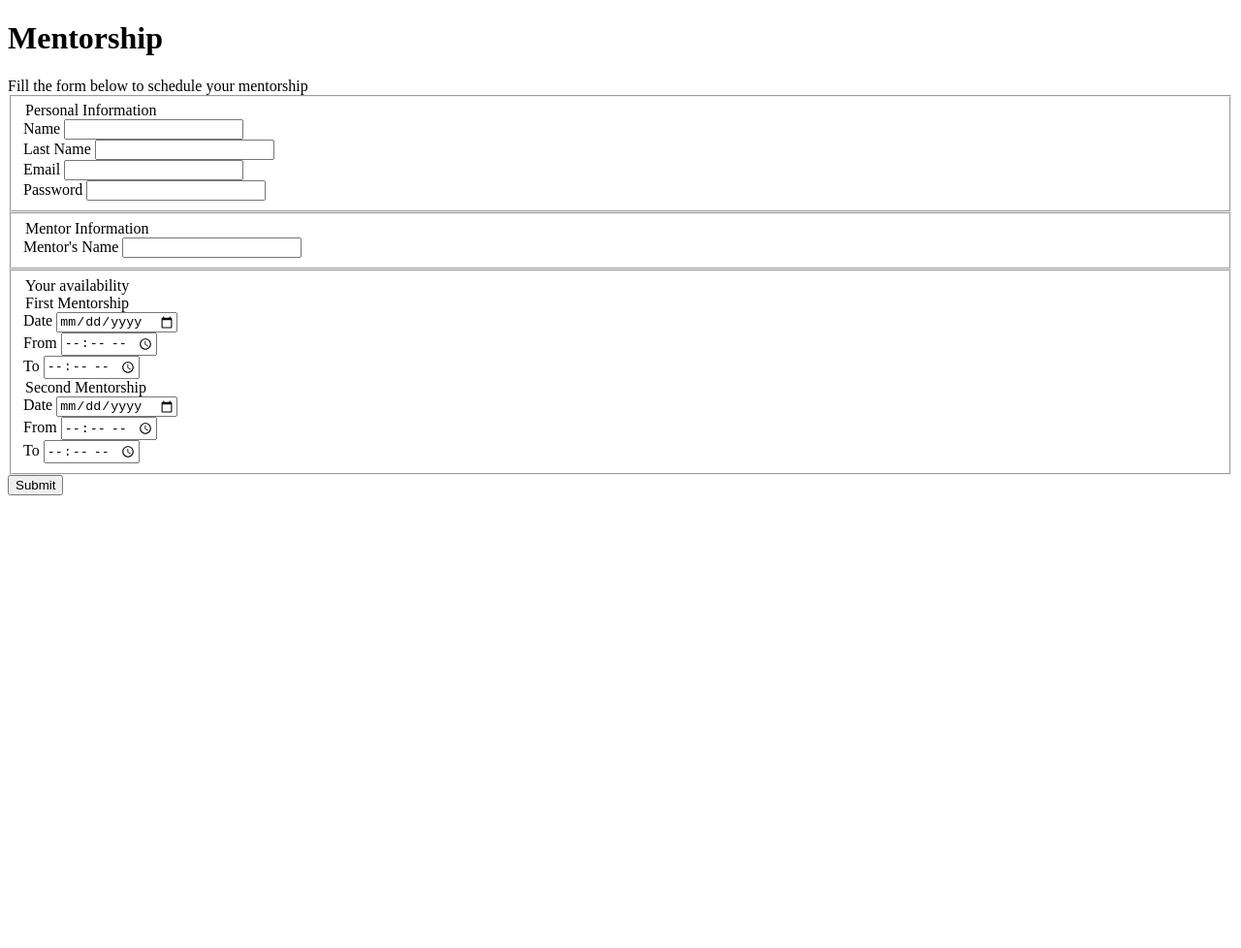
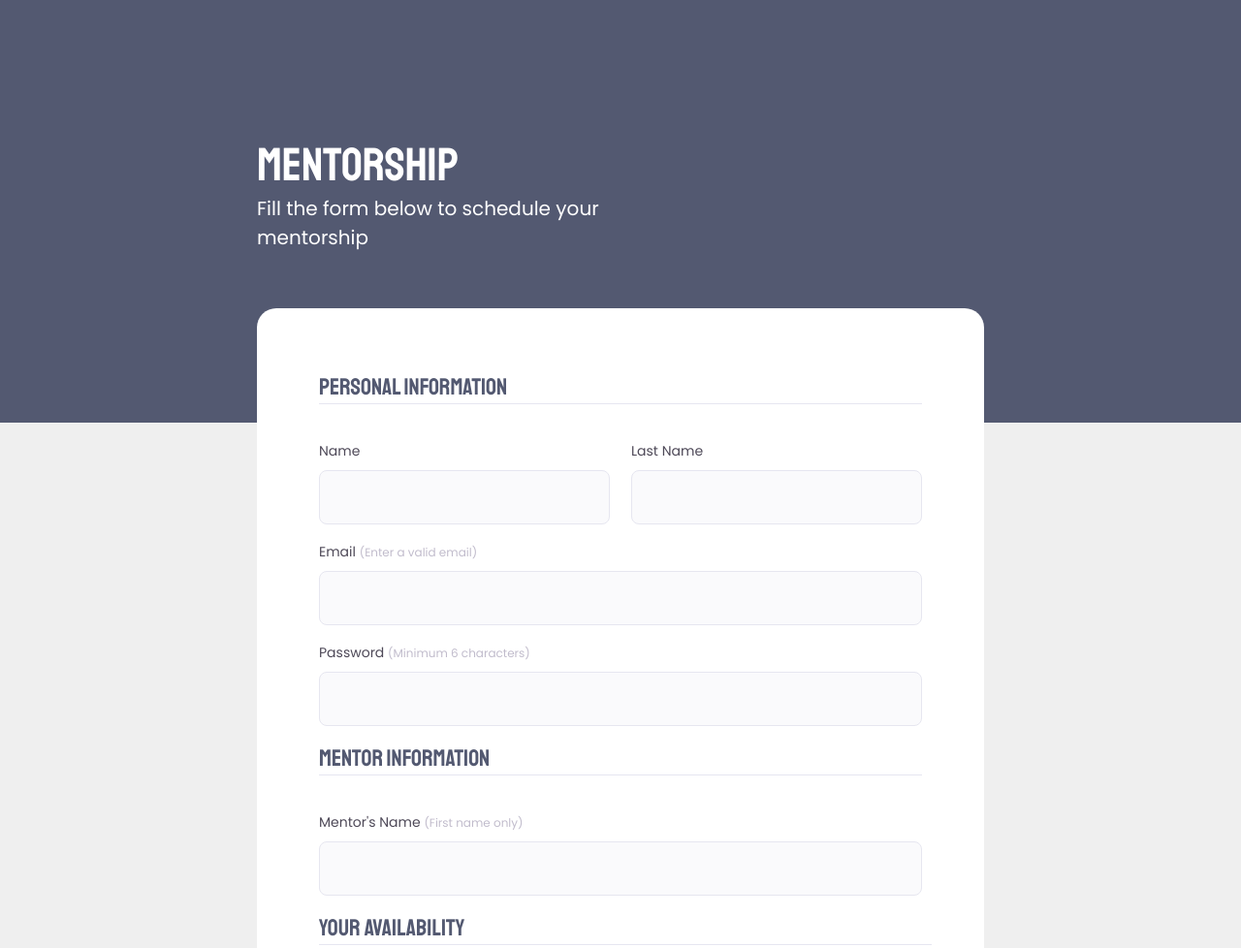
Before and after one commit to robcollazo/Form02, a plain HTML site: page index.html in a window 1280 px wide. Shown: the top 978 px of the page at 97% size. Before the commit the page ends 800 px from the top, so only its background shows below. Drawn offline with Linux system fonts and the light colour scheme.

Commit message:
Final version for rocketseat challenge

```diff
--- a/index.html
+++ b/index.html
@@ -23,6 +23,7 @@
         <div class="fieldset-wrapper">
           <legend>Personal Information</legend>
 
+          <div id="name-field">
             <div class="input-wrapper">
               <label for="field-name">Name</label>
               <input type="text" id="field-name" />
@@ -32,14 +33,19 @@
               <label for="field-last-name">Last Name</label>
               <input type="text" id="field-last-name" />
             </div>
+          </div>
 
           <div class="input-wrapper">
-            <label for="field-email">Email</label>
+            <label for="field-email"
+              >Email <span>(Enter a valid email)</span></label
+            >
             <input type="email" id="field-email" />
           </div>
 
           <div class="input-wrapper">
-            <label for="field-password">Password</label>
+            <label for="field-password"
+              >Password <span>(Minimum 6 characters)</span></label
+            >
             <input type="password" id="field-password" />
           </div>
         </div>
@@ -50,7 +56,9 @@
           <legend>Mentor Information</legend>
 
           <div class="input-wrapper">
-            <label for="field-name-mentor">Mentor's Name</label>
+            <label for="field-name-mentor"
+              >Mentor's Name <span>(First name only)</span></label
+            >
             <input type="text" id="field-name-mentor" />
           </div>
         </div>
@@ -59,31 +67,41 @@
       <fieldset>
         <div class="fieldset-wrapper">
           <legend>Your availability</legend>
-          <legend>First Mentorship</legend>
-          <div class="input-wrapper">
-            <label for="field-first-date">Date</label>
+          <h4>First Mentorship</h4>
+
+          <div class="date-field">
+            <div class="date-wrapper">
+              <label for="field-first-date"
+                >Date <span>(dd/mm/yyyy)</span></label
+              >
               <input type="date" id="field-first-date" />
             </div>
-          <div class="input-wrapper">
+            <div class="time-wrapper">
               <label for="field-first-from">From</label>
               <input type="time" id="field-first-from" />
             </div>
-          <div class="input-wrapper">
+            <div class="time-wrapper">
               <label for="field-first-to">To</label>
               <input type="time" id="field-first-to" />
             </div>
-          <legend>Second Mentorship</legend>
-          <div class="input-wrapper">
-            <label for="field-second-date">Date</label>
+          </div>
+          <h4>Second Mentorship</h4>
+
+          <div class="date-field">
+            <div class="date-wrapper">
+              <label for="field-second-date"
+                >Date <span>(dd/mm/yyyy)</span></label
+              >
               <input type="date" id="field-second-date" />
             </div>
-          <div class="input-wrapper">
+            <div class="time-wrapper">
               <label for="field-second-from">From</label>
               <input type="time" id="field-second-from" />
             </div>
-          <div class="input-wrapper">
+            <div class="time-wrapper">
               <label for="field-second-to">To</label>
               <input type="time" id="field-second-to" />
+            </div>
           </div>
         </div>
       </fieldset>
--- a/style.css
+++ b/style.css
@@ -0,0 +1,187 @@
+* {
+  box-sizing: border-box;
+  margin: 0;
+  padding: 0;
+}
+
+header::before {
+  content: '';
+  width: 100%;
+  height: 436px;
+  background: #535971;
+
+  position: absolute;
+  top: 0;
+  left: 0;
+
+  z-index: -1;
+}
+
+header {
+  width: 417px;
+  margin-top: 140px;
+  margin-bottom: 58px;
+}
+
+header h1 {
+  color: #fff;
+  font-family: Staatliches;
+  font-size: 48px;
+  font-weight: 400;
+}
+
+header span {
+  color: #fff;
+  font-family: Poppins;
+  font-size: 20px;
+  font-weight: 400;
+}
+
+body {
+  margin: auto;
+  width: 750px;
+  background: #efefef;
+}
+
+form {
+  width: 750px;
+  padding: 64px;
+
+  border-radius: 20px 20px 0px 0px;
+  background: #fff;
+}
+
+fieldset {
+  border: none;
+}
+
+.fieldset-wrapper {
+  display: flex;
+  flex-direction: column;
+}
+
+fieldset legend {
+  color: #535971;
+  font-family: Staatliches;
+  font-size: 24px;
+  font-weight: 400;
+  line-height: 34px;
+
+  width: 100%;
+  border-bottom: 1px solid #e6e6f0;
+  margin-bottom: 36px;
+}
+
+h4 {
+  color: #535971;
+  font-family: Staatliches;
+  font-size: 20px;
+  font-weight: 400;
+  line-height: 34px;
+}
+
+.input-wrapper label,
+.time-wrapper label,
+.date-wrapper label,
+.date-field label {
+  color: #4e4958;
+  font-family: Poppins;
+  font-size: 14px;
+  font-weight: 400;
+  line-height: 24px;
+  margin-bottom: 8px;
+}
+
+#name-field {
+  display: flex;
+  gap: 22px;
+}
+
+#name-field input {
+  width: 300px;
+  height: 56px;
+  border-radius: 8px;
+  border: 1px solid #e6e6f0;
+  background: #fafafc;
+}
+
+.input-wrapper {
+  display: flex;
+  flex-direction: column;
+}
+
+.input-wrapper input {
+  width: 622px;
+  height: 56px;
+  border-radius: 8px;
+  border: 1px solid #e6e6f0;
+  background: #fafafc;
+  margin-bottom: 16px;
+}
+
+.input-wrapper span {
+  color: #c1bccc;
+  font-family: Poppins;
+  font-size: 12px;
+  font-weight: 400;
+  line-height: 20px;
+}
+
+.date-wrapper {
+  margin-right: 32px;
+}
+
+.date-wrapper input {
+  width: 300px;
+  height: 56px;
+  border-radius: 8px;
+  border: 1px solid #e6e6f0;
+  background: #fafafc;
+}
+
+.time-wrapper input {
+  width: 140px;
+  height: 56px;
+  border-radius: 8px;
+  border: 1px solid #e6e6f0;
+  background: #fafafc;
+}
+
+.date-field {
+  display: flex;
+  margin-bottom: 16px;
+}
+
+.time-wrapper {
+  margin-right: 10px;
+}
+
+footer {
+  width: 750px;
+  height: 160px;
+  border-radius: 0px 0px 20px 20px;
+  background: #535971;
+  display: flex;
+  padding: 15px 40px;
+  justify-content: center;
+  align-items: center;
+  gap: 10px;
+}
+
+footer input {
+  border-radius: 20px;
+  background: #ff5374;
+
+  width: 608px;
+  height: 56px;
+  color: #fff;
+  font-family: Staatliches;
+  font-size: 20px;
+  font-weight: 400;
+  line-height: 26px; /* 130% */
+  border: none;
+}
+
+footer input:hover {
+  background: #b3324c;
+}
```
Lines whose indentation alone changed are shown as unchanged.
